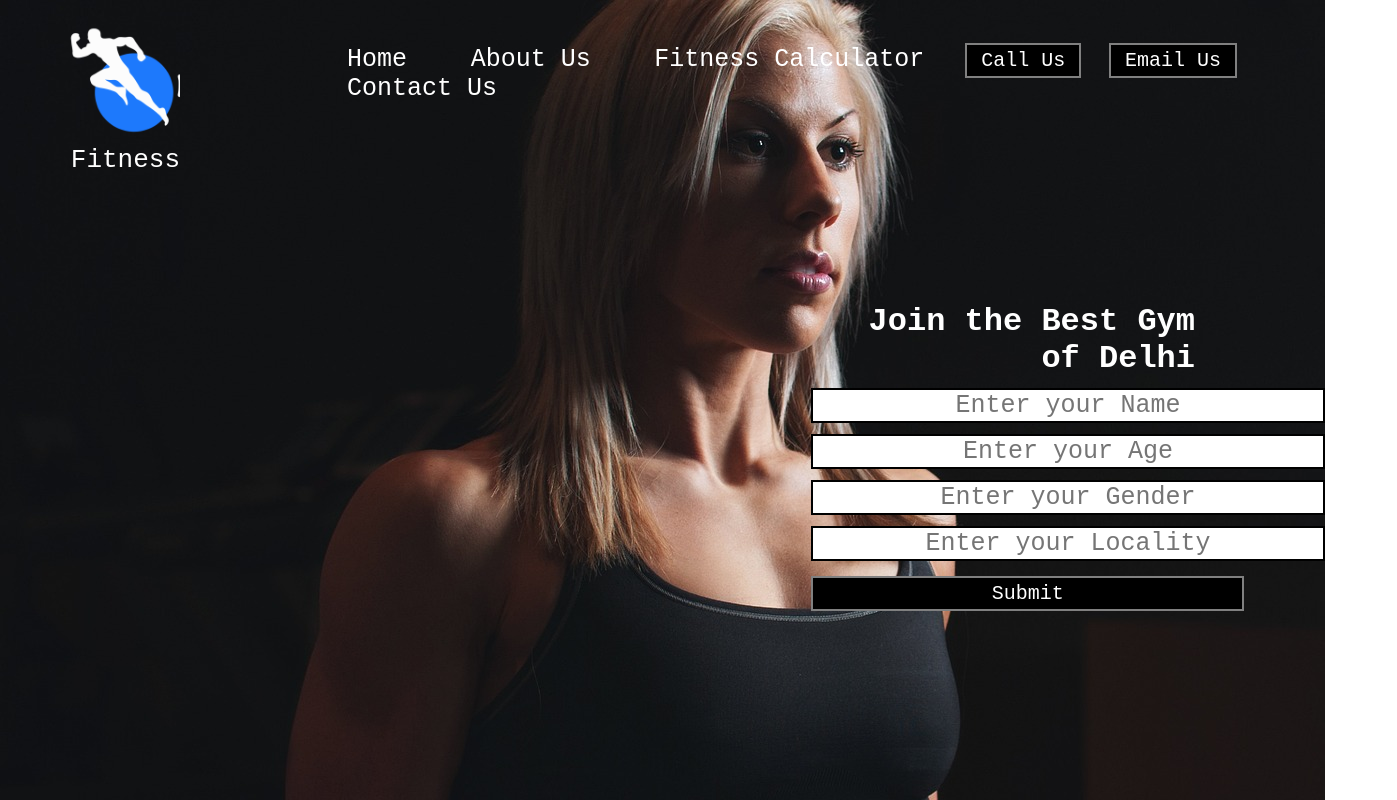
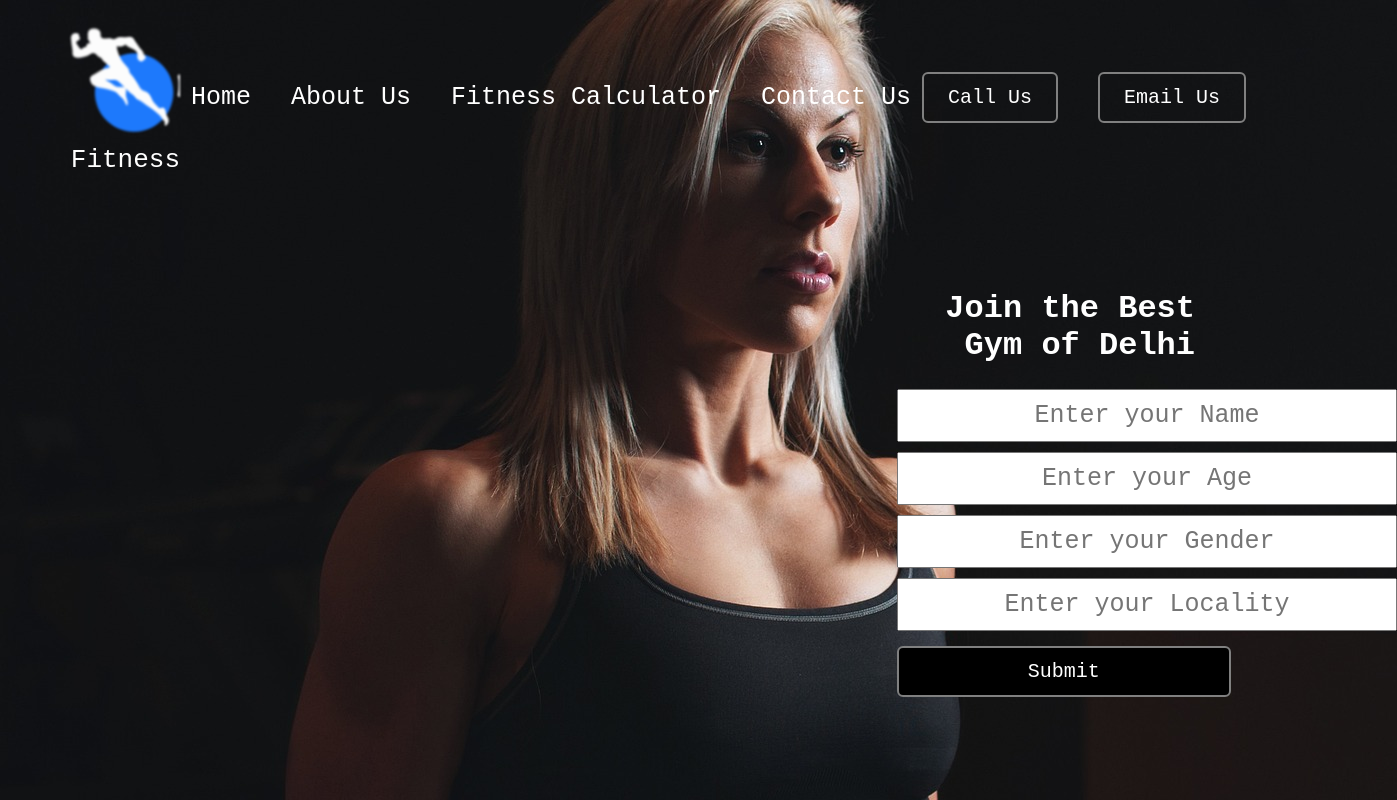
Before and after one commit to priyanshuanand166/GymDemo, a plain HTML site: page index.html in a window 1280 px wide. Shown: the whole page, 1397 px wide, since content can reach past the window. Drawn offline with Linux system fonts and the light colour scheme; a web font is replaced by a local one.

Commit message:
Second Commit

```diff
--- a/index.html
+++ b/index.html
@@ -15,7 +15,34 @@
 </head>
 
 <body>
-    <header class="header">
+    <nav>
+        <div class="container flex">
+            <div class="left">
+                <a href="#" class="gym-logo">
+                    <img src="img/logo.jpg.png" alt="gym logo">
+                </a>
+                <div class="text">Fitness</div>
+            </div>
+
+            <div class="items">
+                <ul class="flex menu">
+                    <li><a href="#">Home</a></li>
+                    <li><a href="#">About Us</a></li>
+                    <li><a href="#">Fitness Calculator</a></li>
+                    <li><a href="#">Contact Us</a></li>
+                </ul>
+            </div>
+
+            <div class="buttons">
+                <ul class="flex contacts">
+                    <li><a href="#" id="call-button">Call Us</a></li>
+                    <li><a href="#" id="email-button">Email Us</a></li>
+                </ul>
+            </div>
+        </div>
+    </nav>
+
+    <!-- <header class="header">
         <div class="left">
             <img src="img/logo.jpg.png" alt="">
             <div>Fitness</div>
@@ -34,11 +61,11 @@
             <button class="btn">Call Us</button>
             <button class="btn">Email Us</button>
         </div>
-    </header>
+    </header> -->
 
-    <div class="container">
+    <div class="container-form">
         <h1>Join the Best Gym of Delhi</h1>
-        <form action="noaction.php">
+        <form action="#">
             <div class="form-group">
                 <input type="text" name="" placeholder="Enter your Name">
             </div>
@@ -54,6 +81,6 @@
             <button class="btn">Submit</button>
         </form>
     </div>
+
 </body>
-
 </html>
--- a/style.css
+++ b/style.css
@@ -1,6 +1,6 @@
 *
 {
-   box-sizing: content-box;
+   box-sizing: border-box;
    padding: 0;
    margin: 0;
 }
@@ -8,16 +8,120 @@
 body
 {
    color: white;
-            margin: 0px;
-            padding: 0px;
+   /* margin: 0px 40px; */
+   margin-left: 60px;
+   margin-right: 34px;
    background: url('img/bg.jpg.jpg');
    background-repeat: no-repeat;
    font-family: 'Xanh Mono', monospace;
 }
 
-        .left
+a
 {
-            /* border: 3px solid red; */
+    text-decoration: none;
+    display: inline-block;
+}
+
+ul
+{
+    list-style: none;
+}
+
+.container
+{
+    justify-content:space-between;
+    margin-top: 20px;
+}
+
+.flex
+{
+    display: flex;
+    align-items: center;
+}
+
+.text
+{
+    color: white;
+    text-align: end;
+    font-size: 26px;
+    word-spacing: 2.5px;
+    cursor: pointer;
+}
+
+.gym-logo img
+{
+    width: 120px;
+    filter: invert(100%);
+}
+
+.gym-logo
+{
+    filter: blur(0.8px);
+    -webkit-filter: blur(0.8px);
+}
+
+.items ul
+{
+    justify-content: end;
+    gap: 40px;
+}
+
+.buttons ul
+{
+    justify-content:end;
+    gap: 40px;
+}
+
+.menu li a
+{
+    color: white;
+    font-size: 25px;
+}
+
+.menu li a:hover
+{
+    color: gray;
+    cursor: pointer;
+    border: 0.1px solid white;
+    padding: 10px;
+    font-size: 30px;
+    font-weight: bold;
+}
+
+.contacts li a
+{
+    color: white;
+    font-size: 20px;
+    font-family: 'Xanh Mono', monospace;
+}
+
+#call-button
+{
+    border: 2px solid gray;
+    border-radius: 6px;
+    padding: 12px 24px;
+}
+
+#call-button:hover
+{
+   background-color: rgb(31,30,30);
+   border-color: white;
+}
+
+#email-button
+{
+    border: 2px solid gray;
+    border-radius: 6px;
+    padding: 12px 24px;
+}
+
+#email-button:hover
+{
+   background-color: rgb(31,30,30);
+   border-color: white;
+}
+        /* .left
+        {
             display:inline-block;
             position:absolute;
             top: 20px;
@@ -28,9 +132,7 @@ body
         {
             display: block;
             width: 50%;
-            /* left: 50px; */
             margin:  45px auto;
-            /* border: 2px solid green; */
         }
 
         .right
@@ -39,23 +141,17 @@ body
             position:absolute;
             top: 43px;
             right: 34px;
-            /* border: 3px solid yellow; */
          }
 
           .navbar
          {
             display: inline-block;
-            /* overflow: auto; */
          }
 
          .navbar li
          {
-            /* text-align: center; */
             display: inline-block;
-            /* float: left; */
-            /* list-style: none; */
             font-size: 25px;
-            /* font-weight: bold; */
             margin: 0px 27px;
          }
 
@@ -70,7 +166,6 @@ body
          {
             text-decoration: underline;
             color: gray;
-            /* font-weight:lighter; */
             cursor: pointer;
          }
 
@@ -94,7 +189,6 @@ body
             color: white;
             padding: 4px 14px;
             border: 2px solid gray;
-            /* border-radius: 10px; */
             font-size: 20px;
             cursor: pointer;
             font-family: 'Xanh Mono', monospace;
@@ -103,15 +197,15 @@ body
          .btn:hover
          {
             background-color: rgb(31,30,30);
-         }
+         } */
 
-         .container
+         .container-form
          {
             /* border: 2px solid white; */
-            margin: 80px 0px;
+            margin: 40px 0px;
             padding: 75px;
-            width: 30%;
-            border-radius: 28px;
+            width: 35%;
+            /* border-radius: 28px; */
             display: inline-block;
             right: 10px;
             position: absolute;
@@ -121,22 +215,47 @@ body
          {
             text-align: center;
             display: block;
-            width: 508px;
-            padding: 1px;
-            border: 2px solid black;
-            margin: 11px auto;
+            width: 500px;
+            padding: 10px;
+            /* border: 3px solid black; */
+            margin: 10px auto;
             font-size: 25px;
             font-family: 'Xanh Mono', monospace;
          }
 
-         .container h1
+         .form-group input:hover
          {
-            text-align:end;
+            /* cursor: pointer; */
+            border: 5px solid gray;
+         }
+         .container-form h1
+         {
+            text-align:right;
+            margin-bottom: 25px;
          }
 
-         .container button
+         .container-form button
          {
             display: block;
-            width: 104.5%;
+            width: 112%;
             margin: 15px auto;
+
+            /* margin: 0px 9px; */
+            background-color: black;
+            color: white;
+            padding: 12px 24px;
+            border: 2px solid gray;
+            border-radius: 6px;
+            font-size: 20px;
+            cursor: pointer;
+            font-family: 'Xanh Mono', monospace;
          }
+
+         .container-form button:hover
+         {
+            font-size: 25px;
+            background-color: green;
+            /* background-color: rgb(31,30,30); */
+            /* border-color: greenyellow; */
+            border: 2px solid greenyellow;
+         }
```
Lines whose indentation alone changed are shown as unchanged.
